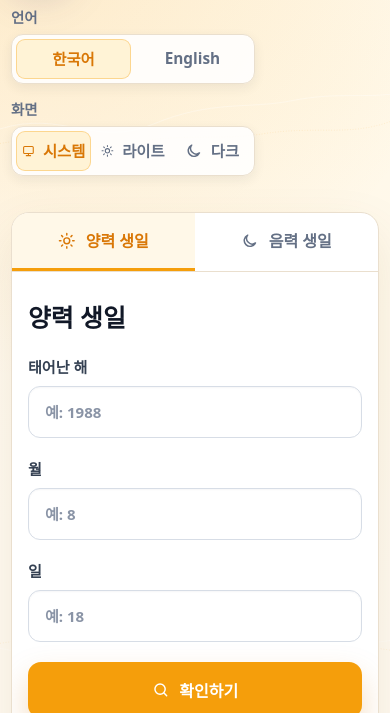
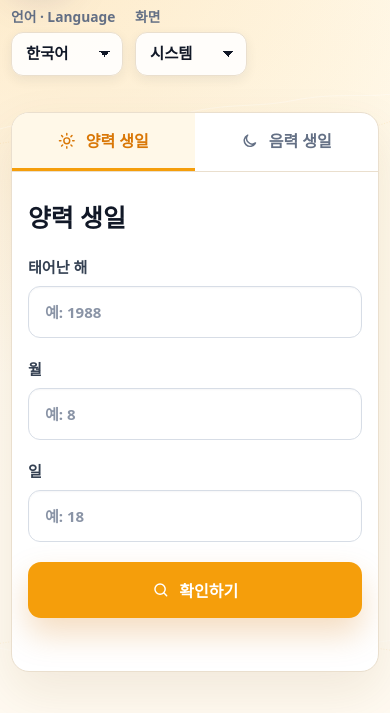
Before and after one commit to unpixelated-ideas/supersaengil, a website built with Vite: page app/index.html in a window 390 px wide. Shown: the part 102-815 px from the top of the page. Built offline with nearby package versions, Linux system fonts and the light colour scheme.

Commit message:
Refine mobile settings and update log

```diff
--- a/app/src/main.js
+++ b/app/src/main.js
@@ -75,6 +75,10 @@ function render() {
               ${languageButton("ko", "한국어")}
               ${languageButton("en", "English")}
             </div>
+            <select class="setting-select mobile-setting-select" data-lang-select aria-label="${t("languageLabel")}">
+              <option value="ko" ${state.lang === "ko" ? "selected" : ""}>한국어</option>
+              <option value="en" ${state.lang === "en" ? "selected" : ""}>English</option>
+            </select>
           </div>
           <div class="control-stack">
             <span>${t("appearanceLabel")}</span>
@@ -84,6 +88,11 @@ function render() {
               ${themeButton("light", "sun", t("light"))}
               ${themeButton("dark", "moon", t("dark"))}
             </div>
+            <select class="setting-select mobile-setting-select" data-appearance-select aria-label="${t("appearanceLabel")}">
+              <option value="system" ${state.theme === "system" ? "selected" : ""}>${t("system")}</option>
+              <option value="light" ${state.theme === "light" ? "selected" : ""}>${t("light")}</option>
+              <option value="dark" ${state.theme === "dark" ? "selected" : ""}>${t("dark")}</option>
+            </select>
           </div>
         </div>
       </header>
@@ -347,7 +356,7 @@ function updateLogTemplate() {
               <section class="update-entry" aria-labelledby="updateEntry${index + 1}">
                 <header>
                   <h2 id="updateEntry${index + 1}">${entry.version}</h2>
-                  <time datetime="${entry.dateIso}">${entry.date}</time>
+                  ${entry.dateIso ? `<time datetime="${entry.dateIso}">${entry.date}</time>` : `<span class="update-status">${entry.date}</span>`}
                 </header>
                 <ul>
                   ${entry.items.map((item) => `<li>${item}</li>`).join("")}
@@ -599,6 +608,19 @@ function bindEvents() {
       applyTheme();
       render();
     });
+  });
+
+  document.querySelector("[data-lang-select]")?.addEventListener("change", (event) => {
+    state.lang = event.currentTarget.value;
+    localStorage.setItem(storageKeys.lang, state.lang);
+    render();
+  });
+
+  document.querySelector("[data-appearance-select]")?.addEventListener("change", (event) => {
+    state.theme = event.currentTarget.value;
+    localStorage.setItem(storageKeys.theme, state.theme);
+    applyTheme();
+    render();
   });
 
   document.querySelectorAll("[data-mode]").forEach((button) => {
--- a/app/src/styles.css
+++ b/app/src/styles.css
@@ -39,10 +39,12 @@
 body {
   margin: 0;
   min-width: 320px;
+  min-height: 100svh;
   overflow-x: hidden;
   background:
     radial-gradient(circle at top left, rgba(245, 158, 11, 0.18), transparent 30rem),
     radial-gradient(circle at 86% 10%, rgba(255, 248, 232, 0.95), transparent 34rem),
+    linear-gradient(180deg, var(--bg) 0%, var(--bg) 100%),
     var(--bg);
   color: var(--text);
   font-family: ui-sans-serif, system-ui, -apple-system, BlinkMacSystemFont, "Segoe UI", sans-serif;
@@ -52,6 +54,7 @@ body {
   background:
     radial-gradient(circle at top left, rgba(245, 158, 11, 0.12), transparent 28rem),
     radial-gradient(circle at 85% 8%, rgba(54, 40, 21, 0.38), transparent 34rem),
+    linear-gradient(180deg, #1f1b1d 0, #151826 26rem, var(--bg) 100%),
     var(--bg);
 }
 
@@ -282,6 +285,28 @@ input::placeholder { color: #8a94a6; }
 .language-option {
   min-width: 82px;
   justify-content: center;
+}
+
+.setting-select {
+  width: 100%;
+  min-height: 44px;
+  padding: 0 40px 0 14px;
+  color: var(--text);
+  background:
+    linear-gradient(45deg, transparent 50%, currentColor 50%) right 17px center / 6px 6px no-repeat,
+    linear-gradient(135deg, currentColor 50%, transparent 50%) right 12px center / 6px 6px no-repeat,
+    color-mix(in srgb, var(--surface) 88%, transparent);
+  border: 1px solid var(--border);
+  border-radius: 12px;
+  box-shadow: 0 4px 12px rgba(31, 41, 55, 0.07);
+  font: inherit;
+  font-size: 0.96rem;
+  font-weight: 850;
+  appearance: none;
+}
+
+.mobile-setting-select {
+  display: none;
 }
 
 .input-card,
@@ -803,7 +828,8 @@ h1 {
   font-weight: 950;
 }
 
-.update-entry time {
+.update-entry time,
+.update-status {
   color: var(--muted);
   font-size: 0.92rem;
   font-weight: 850;
@@ -1139,14 +1165,28 @@ tr.matched td {
 
   .header-controls {
     display: grid;
-    grid-template-columns: 1fr;
+    grid-template-columns: repeat(2, minmax(0, 1fr));
     align-items: stretch;
-    gap: 14px;
+    gap: 12px;
   }
 
   .control-stack,
+  .setting-select,
   .segmented {
     width: 100%;
+  }
+
+  .control-stack {
+    gap: 6px;
+    font-size: 0.86rem;
+  }
+
+  .header-controls .segmented {
+    display: none;
+  }
+
+  .mobile-setting-select {
+    display: block;
   }
 
   .segment {
--- a/app/src/translations.js
+++ b/app/src/translations.js
@@ -2,7 +2,7 @@ export const translations = {
   ko: {
     appName: "슈퍼생일",
     subtitle: "Super Saengil",
-    languageLabel: "언어",
+    languageLabel: "언어 · Language",
     appearanceLabel: "화면",
     system: "시스템",
     light: "라이트",
@@ -145,9 +145,17 @@ export const translations = {
     termsLink: "이용약관",
     updatesLink: "업데이트 로그",
     updatesTitle: "업데이트 로그",
-    updatesUpdated: "최종 업데이트: 2026년 8월 22일",
+    updatesUpdated: "최종 업데이트: 2026년 8월 26일",
     updatesIntro: "슈퍼생일의 주요 변경 사항과 개선 내역입니다.",
     updatesEntries: [
+      {
+        version: "v0.9.1",
+        date: "2026년 8월 26일",
+        dateIso: "2026-08-26",
+        items: [
+          "모바일 웹 화면을 더 편하게 사용할 수 있도록 추가 수정 사항을 반영했습니다."
+        ]
+      },
       {
         version: "v0.9",
         date: "2026년 8월 22일",
@@ -271,7 +279,7 @@ export const translations = {
   en: {
     appName: "Super Saengil",
     subtitle: "슈퍼생일",
-    languageLabel: "Language",
+    languageLabel: "Language · 언어",
     appearanceLabel: "Appearance",
     system: "System",
     light: "Light",
@@ -414,9 +422,17 @@ export const translations = {
     termsLink: "Terms of Use",
     updatesLink: "Update Log",
     updatesTitle: "Update Log",
-    updatesUpdated: "Last updated: August 22, 2026",
+    updatesUpdated: "Last updated: August 26, 2026",
     updatesIntro: "A running record of major Super Saengil changes and improvements.",
     updatesEntries: [
+      {
+        version: "v0.9.1",
+        date: "August 26, 2026",
+        dateIso: "2026-08-26",
+        items: [
+          "Made additional fixes to improve the mobile web view."
+        ]
+      },
       {
         version: "v0.9",
         date: "August 22, 2026",
```
Also changed, not shown: app/src/main.test.js (+7 -3 lines).
